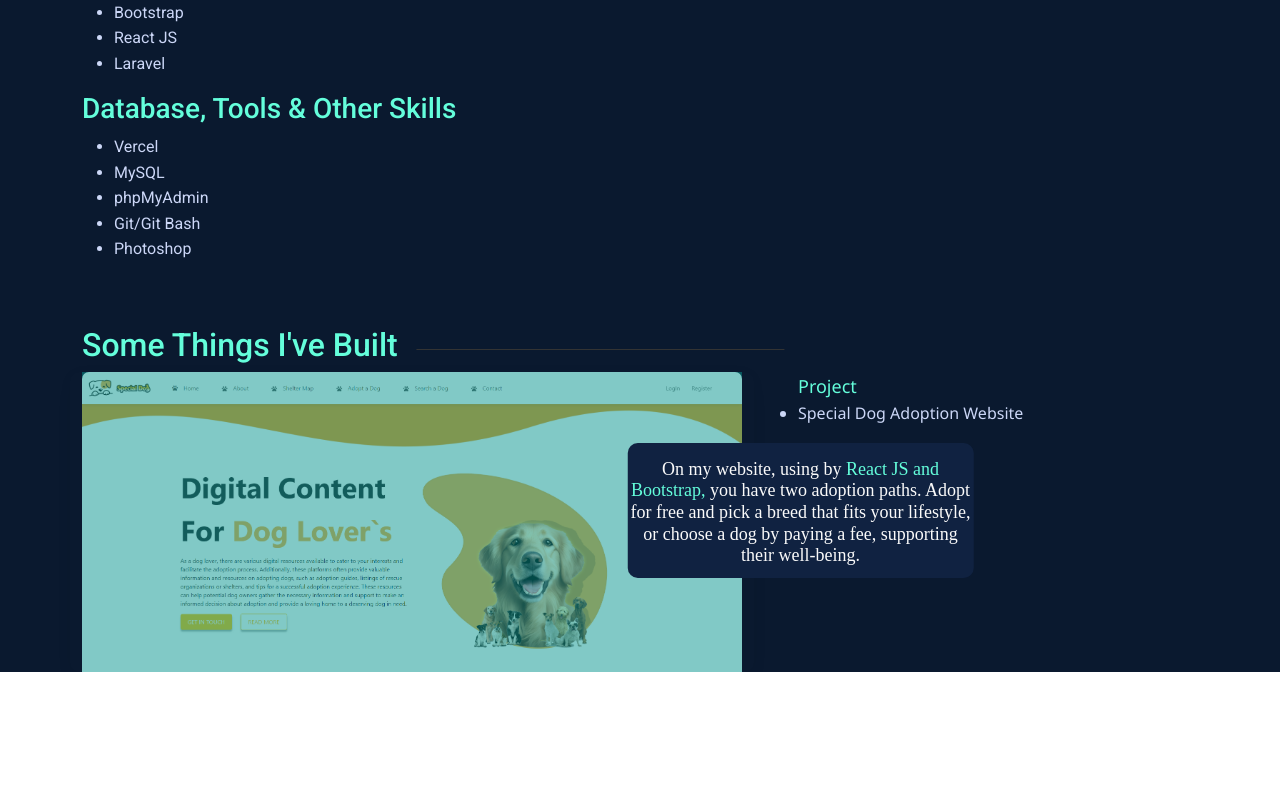
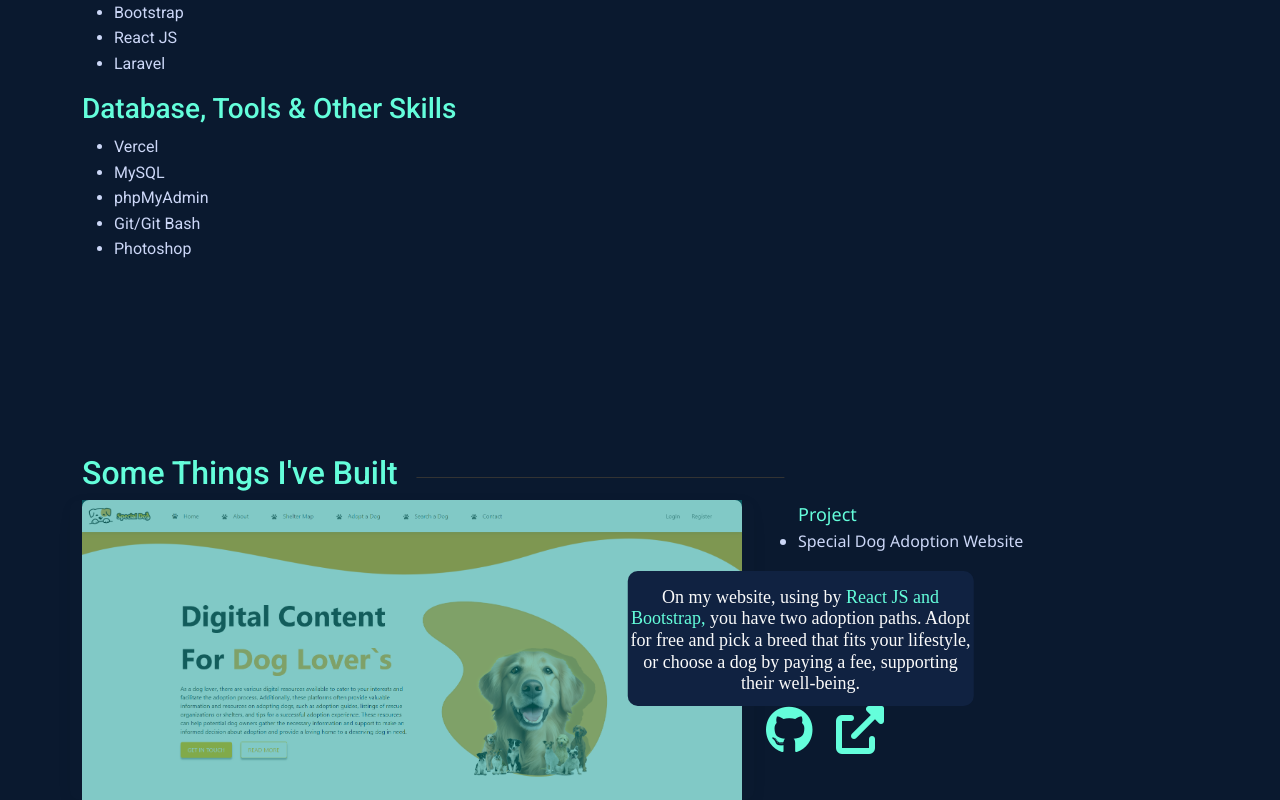
Before and after one commit to jayrsanmocte/Portfolio1, a React (Vite) app: page / in a window 1280 px wide. Shown: the part 1253-2053 px from the top of the page. Before the commit the page ends 1925 px from the top, so only its background shows below. Built offline with nearby package versions, Linux system fonts and the light colour scheme.

Commit message:
first commit

```diff
--- a/src/Pages/Home.jsx
+++ b/src/Pages/Home.jsx
@@ -44,7 +44,7 @@ const Home = () => {
         </div>
       </div>
       <About />
-
+      <div className="paddings"></div>
       <Somethings />
     </>
   );
--- a/src/Pages/Layout.jsx
+++ b/src/Pages/Layout.jsx
@@ -10,7 +10,7 @@ const Layout = () => {
     // Simulate a loading delay
     setTimeout(() => {
       setLoading(false);
-    }, 2000); // Adjust the delay as needed
+    }, 1900); // Adjust the delay as needed
   }, []);
 
   const gifUrl = `/Images/logo4.gif?timestamp=${Date.now()}`; // Append a timestamp query parameter
--- a/src/Pages/Somethings.jsx
+++ b/src/Pages/Somethings.jsx
@@ -3,6 +3,8 @@ import React from 'react';
 
 const Somethings = () => {
   return (
+    <div data-aos="fade-down">
+
     <div className="container mt-5">
       <span className='d-flex align-items-center'>
         <h2 className="colorgreen">Some Things I've Built</h2>
@@ -10,7 +12,8 @@ const Somethings = () => {
       </span>
 
       <div className="row">
-        <div className="card">
+
+        <div className="card " data-aos="zoom-in">
           <div className="scrollable-image">
             <div className="image-overlay"></div>
             <img className="card-img-top" src="/Images/doggy.png" alt="Title" />
@@ -18,13 +21,32 @@ const Somethings = () => {
         </div>
         <div className="col md-12 sm-6">
           <ul>
-            <div className="description">Project</div>
-            <li className='description2'>Special Dog Adoption Website</li>
+            <div className="description" data-aos="zoom-in-left">Project</div>
+            <li className='description2' data-aos="zoom-in-left">Special Dog Adoption Website</li>
           </ul>
-          <div className="line2 md-12"> <h5 className='description3 text-center pt-3'>On my website, using by <span style={{ color: '#64fedb' }}>React JS and Bootstrap,</span> you have two adoption paths. Adopt for free and pick a breed that fits your lifestyle, or choose a dog by paying a fee, supporting their well-being.</h5> </div>
+
+         <div className="line2 md-12"> <h5 className='description3 text-center pt-3' data-aos="fade-left">On my website, using by <span style={{ color: '#64fedb' }}>React JS and Bootstrap,</span> you have two adoption paths. Adopt for free and pick a breed that fits your lifestyle, or choose a dog by paying a fee, supporting their well-being.</h5> </div>
+           <div className="row">
+            <div className="col ">
+
+                <a href="https://github.com/jayrsanmocte/doggy1" target="_blank" rel="noopener noreferrer" >
+                  <i className=" fab fa-github fa-3x " data-aos="flip-right"></i></a> &nbsp;  &nbsp; &nbsp;
+                  <a href="https://doggy-doggy-fjiwpb9h3-mcdha.vercel.app/" target="_blank" rel="noopener noreferrer">
+              <i class="fab fas fa-up-right-from-square fa-3x" data-aos="flip-right"></i>
+              </a>
+            </div>
+
+
+
+
+           </div>
+
         </div>
+
       </div>
     </div>
+    </div>
+
   );
 }
 
--- a/src/index.css
+++ b/src/index.css
@@ -261,3 +261,12 @@ color:#64fedb;
    font-family: 'Times New Roman', Times, serif;
 
 }
+
+.fab {
+  color:#64fedb;
+
+
+}
+.paddings {
+  padding-bottom: 10%;
+}
```
